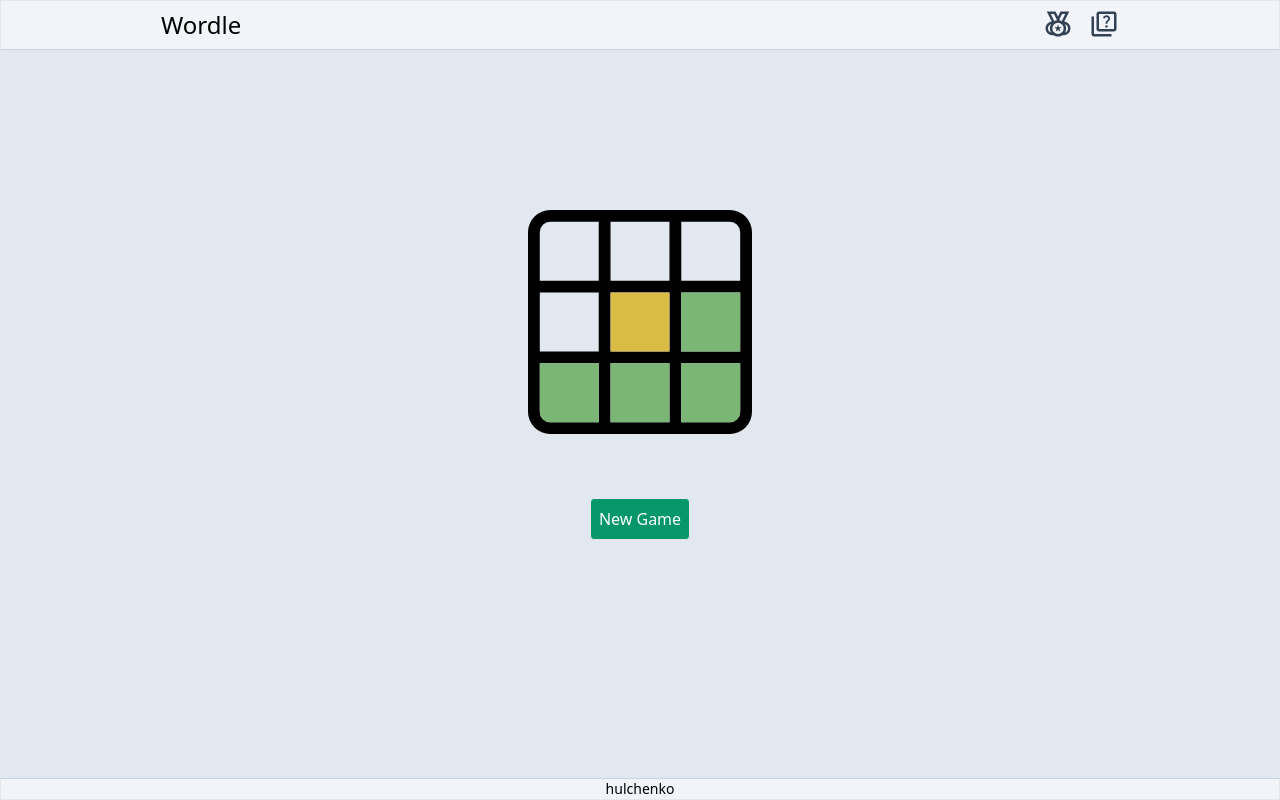
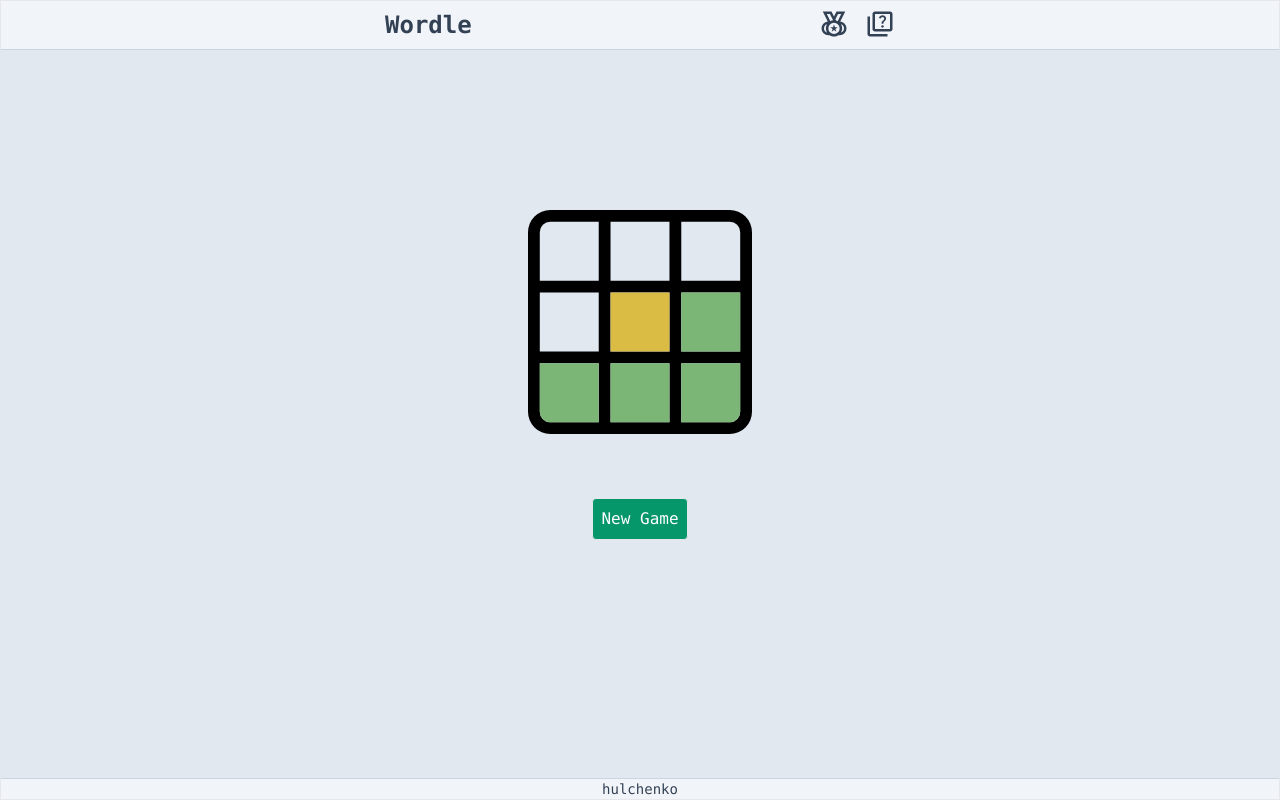
Before and after one commit to hulchenko/django-react-wordle, a React (Vite) app in the folder frontend/: page / in a window 1280 px wide. Built offline with nearby package versions, Linux system fonts and the light colour scheme.

Commit message:
UI improvements

```diff
--- a/frontend/src/App.tsx
+++ b/frontend/src/App.tsx
@@ -5,7 +5,7 @@
 
 function App() {
   return (
-    <main className="w-full min-h-screen text-center bg-slate-200 select-none">
+    <main className="w-full min-h-screen text-center bg-slate-200 text-slate-700 select-none font-mono">
       <Toaster position="top-center" />
       <Header />
       <Outlet />
--- a/frontend/src/components/Header.tsx
+++ b/frontend/src/components/Header.tsx
@@ -4,8 +4,8 @@
 export const Header = () => {
   const navigate = useNavigate();
   return (
-    <div className="w-full flex justify-between px-40 p-2 border border-b-slate-300 bg-slate-100">
-      <h1 className=" cursor-pointer text-2xl" onClick={() => navigate("/")}>
+    <div className="w-full flex justify-between px-96 p-2 border border-b-slate-300 bg-slate-100">
+      <h1 className=" cursor-pointer text-2xl font-bold" onClick={() => navigate("/")}>
         Wordle
       </h1>
       <div className="flex gap-4">
```
